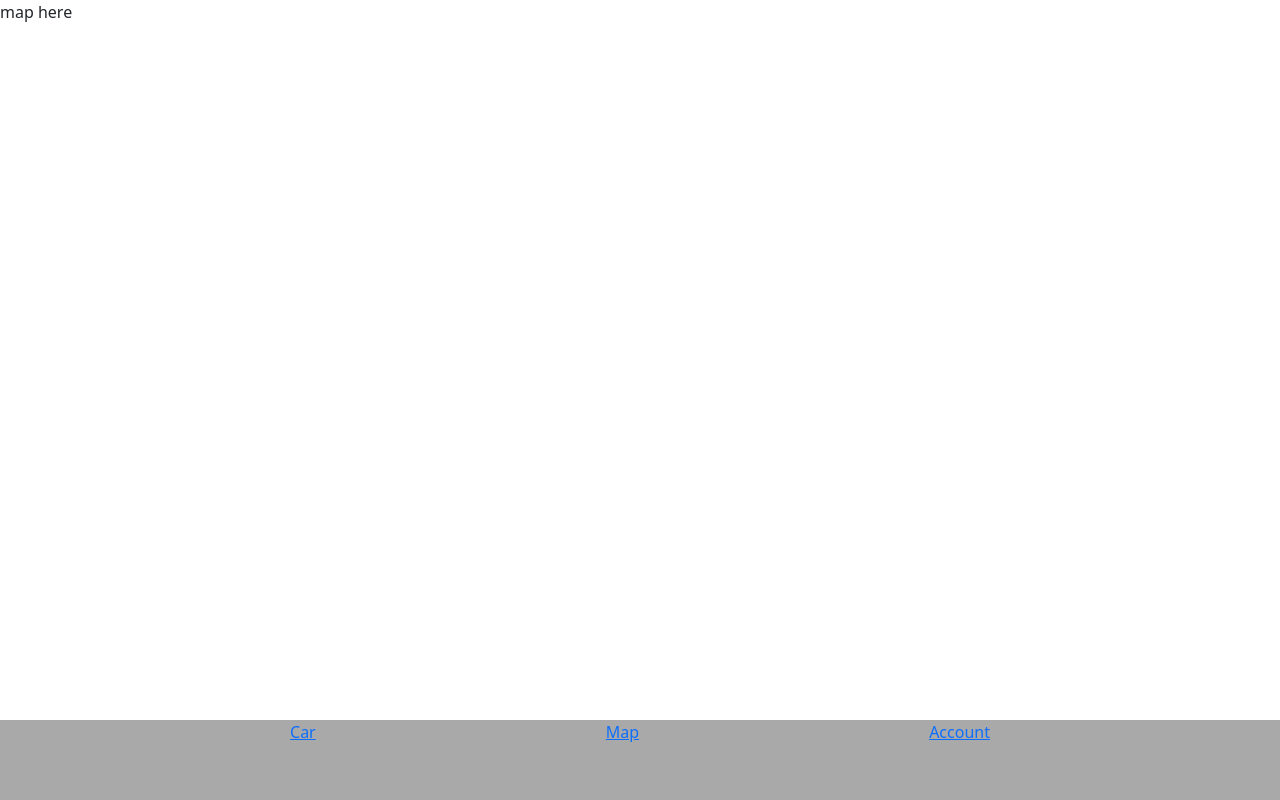
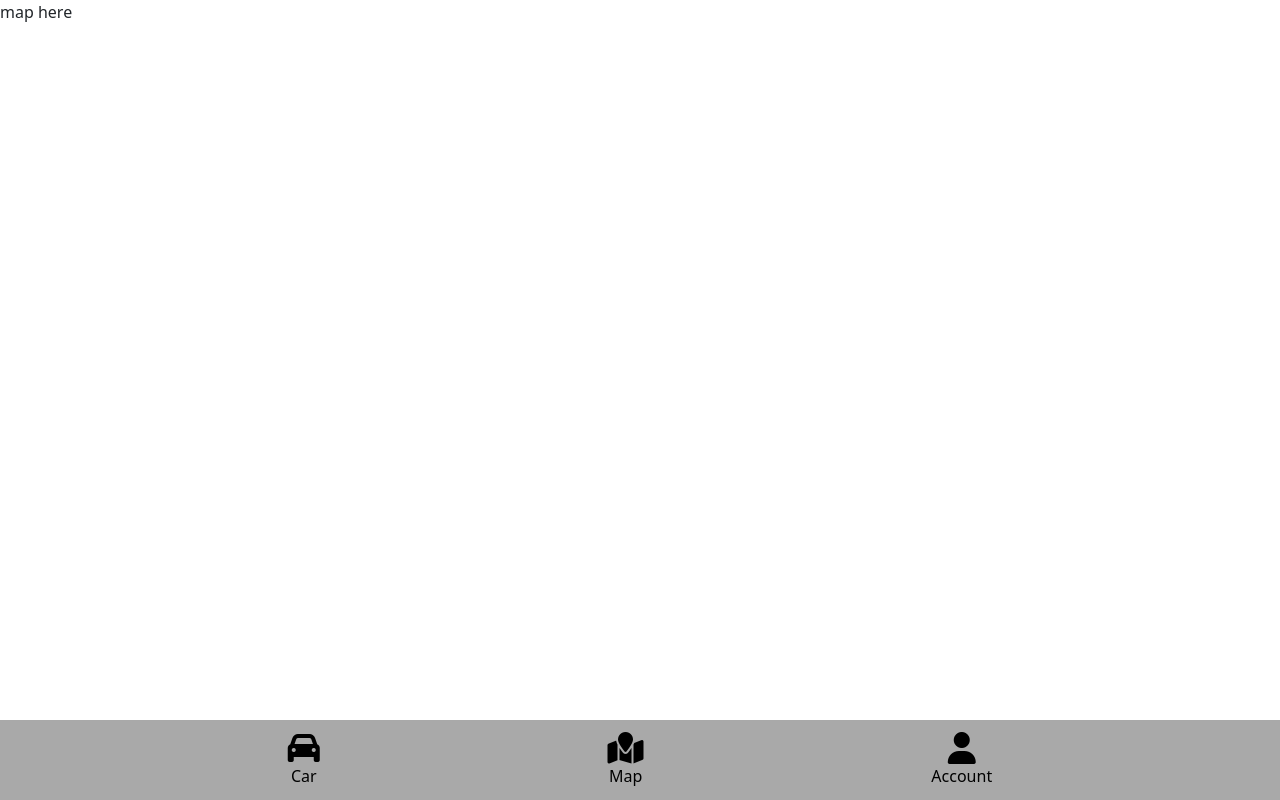
Before and after one commit to jolocansana/gda-mobile-webapp, a Vue app: page / in a window 1280 px wide. Built offline with nearby package versions, Linux system fonts and the light colour scheme.

Commit message:
basic navigation

```diff
--- a/index.html
+++ b/index.html
@@ -10,9 +10,14 @@
   <body>
     <div id="app"></div>
     <script type="module" src="/src/main.js"></script>
+
+    <!-- Bootstrap 5 with Popper.js -->
     <script src="https://cdn.jsdelivr.net/npm/bootstrap@5.2.3/dist/js/bootstrap.bundle.min.js" integrity="sha384-kenU1KFdBIe4zVF0s0G1M5b4hcpxyD9F7jL+jjXkk+Q2h455rYXK/7HAuoJl+0I4" crossorigin="anonymous"></script>
     <script src="https://cdn.jsdelivr.net/npm/@popperjs/core@2.11.6/dist/umd/popper.min.js" integrity="sha384-oBqDVmMz9ATKxIep9tiCxS/Z9fNfEXiDAYTujMAeBAsjFuCZSmKbSSUnQlmh/jp3" crossorigin="anonymous"></script>
-<script src="https://cdn.jsdelivr.net/npm/bootstrap@5.2.3/dist/js/bootstrap.min.js" integrity="sha384-cuYeSxntonz0PPNlHhBs68uyIAVpIIOZZ5JqeqvYYIcEL727kskC66kF92t6Xl2V" crossorigin="anonymous"></script>
+    <script src="https://cdn.jsdelivr.net/npm/bootstrap@5.2.3/dist/js/bootstrap.min.js" integrity="sha384-cuYeSxntonz0PPNlHhBs68uyIAVpIIOZZ5JqeqvYYIcEL727kskC66kF92t6Xl2V" crossorigin="anonymous"></script>
+
+    <!-- FontAwesome 5 JS -->
+    <script src="https://kit.fontawesome.com/be10cce293.js" crossorigin="anonymous"></script>
   </body>
   <style>
     html, body{
--- a/package.json
+++ b/package.json
@@ -3,7 +3,7 @@
   "version": "0.0.0",
   "private": true,
   "scripts": {
-    "dev": "vite",
+    "dev": "vite --host",
     "build": "vite build",
     "preview": "vite preview"
   },
--- a/src/components/Navbar.vue
+++ b/src/components/Navbar.vue
@@ -1,9 +1,24 @@
 <template>
   <footer>
-    <nav class="d-flex justify-content-evenly">
-      <RouterLink to="/car">Car</RouterLink>
-      <RouterLink to="/">Map</RouterLink>
-      <RouterLink to="/account">Account</RouterLink>
+    <nav class="d-flex justify-content-evenly h-100 align-items-center">
+      <RouterLink to="/car">
+        <div class="d-flex flex-column text-center">
+          <i class="fa-solid fa-car"></i>
+          <span class="navbar-sub">Car</span>
+        </div>
+      </RouterLink>
+      <RouterLink to="/">
+        <div class="d-flex flex-column text-center">
+          <i class="fa-solid fa-map-location"></i>
+          <span class="navbar-sub">Map</span>
+        </div>
+      </RouterLink>
+      <RouterLink to="/account">
+        <div class="d-flex flex-column text-center">
+          <i class="fa-solid fa-user"></i>
+          <span class="navbar-sub">Account</span>
+        </div>
+      </RouterLink>
     </nav>
   </footer>
 </template>
@@ -15,6 +30,21 @@ import {RouterLink} from 'vue-router'
 <style>
   footer {
     background-color: darkgrey;
-    height: 10%;
+    height: 5rem;
+    font-size: 2rem;
+    color: black;
+  }
+
+  a {
+    text-decoration: none;
+    color: black;
+  }
+
+  a:hover{
+    color: green;
+  }
+
+  .navbar-sub {
+    font-size: 0.5em;
   }
 </style>
```
